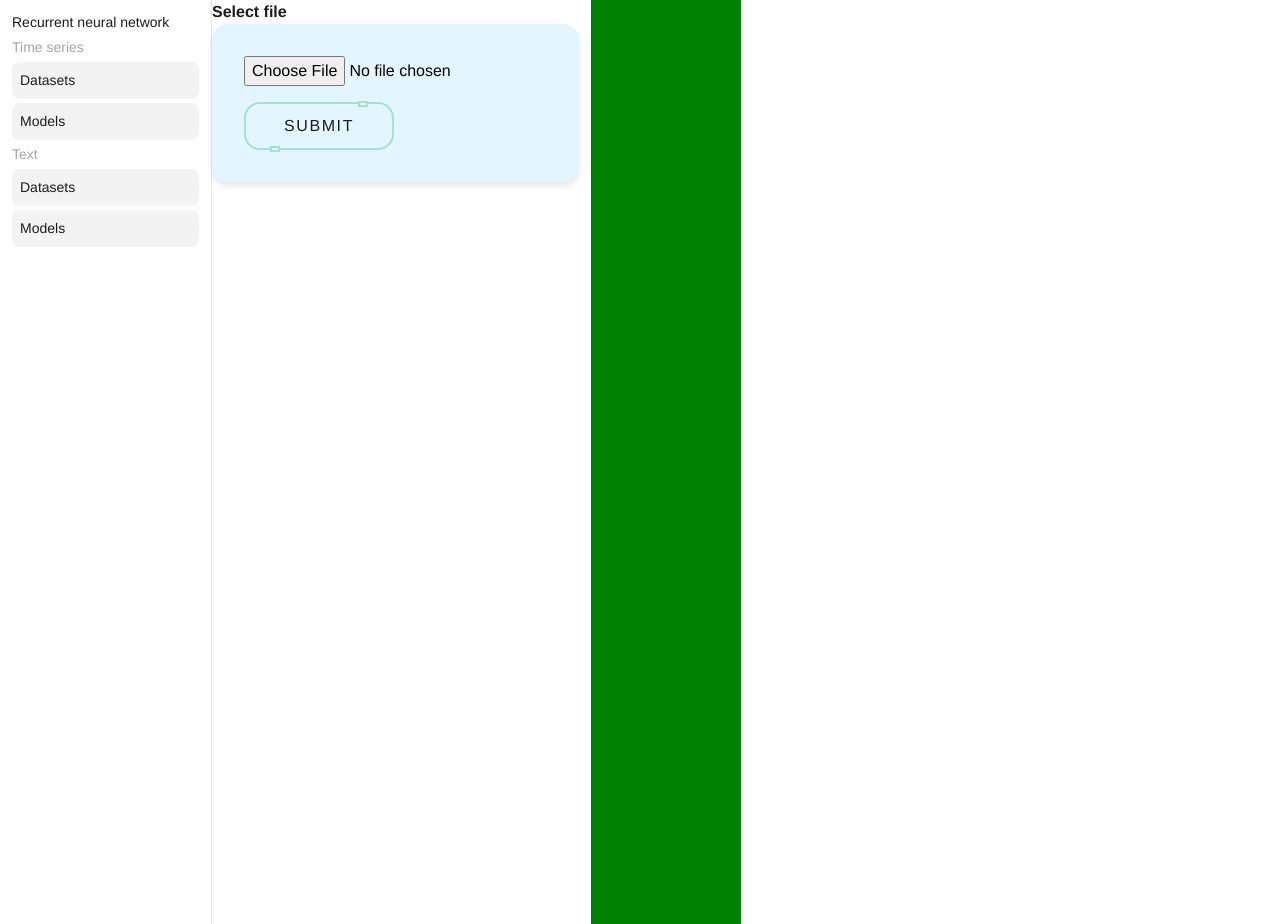
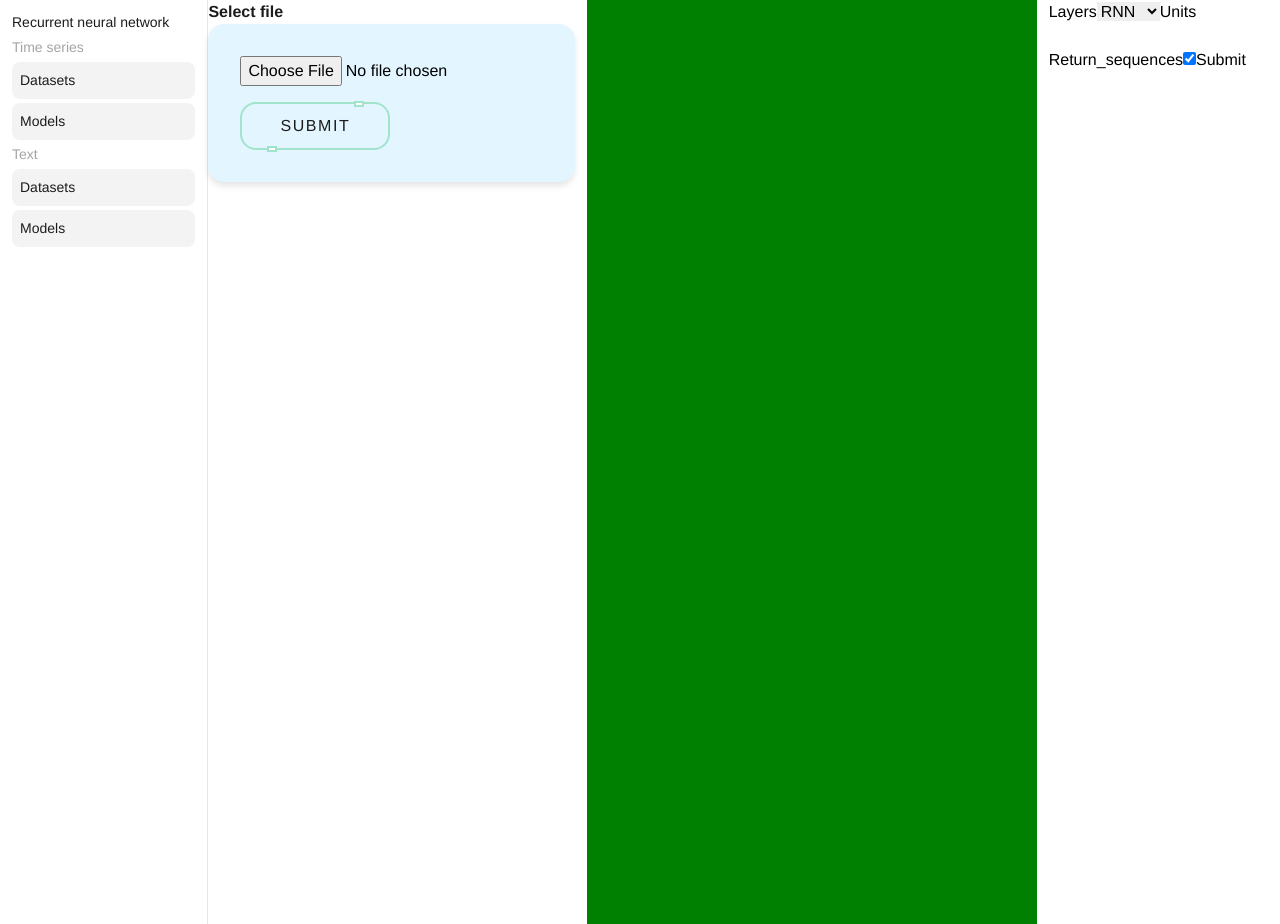
Before and after one commit to kuzmaarek1/RNN, a React (Create React App) app in the folder app/: page / in a window 1280 px wide. Built offline with nearby package versions, Linux system fonts and the light colour scheme.

Commit message:
Add form to create models

```diff
--- a/app/src/App.js
+++ b/app/src/App.js
@@ -1,9 +1,17 @@
 import React, { useState, useRef } from "react";
 import { AnimatePresence, motion } from "framer-motion";
 import { parse } from "papaparse";
+import { useForm } from "react-hook-form";
 import Plot from "react-plotly.js";
 
 const App = () => {
+  const {
+    register,
+    handleSubmit,
+    watch,
+    formState: { errors },
+  } = useForm();
+
   const fileInputRef = useRef(null);
   const selectXLabelRef = useRef(null);
   const [csvData, setCsvData] = useState(null);
@@ -11,6 +19,7 @@
   const [XLabel, setXLabel] = useState(); //sort
   const [YLabels, setYLabels] = useState([]);
   const [selectedId, setSelectedId] = useState(null);
+
   const chartData = csvData?.map((row, index) => {
     const value = parseFloat(row[selectedId]);
     return {
@@ -42,6 +51,10 @@
     if (selectedId && !event.target.closest(".animate-presence")) {
       setSelectedId(null);
     }
+  };
+
+  const onSubmit = (data) => {
+    console.log(data); // Wyświetlenie danych w konsoli
   };
 
   return (
@@ -147,12 +160,32 @@
           </motion.div>
         )}
       </AnimatePresence>
+      <form onSubmit={handleSubmit(onSubmit)}>
+        <label htmlFor="layers">Layers</label>
+        <select
+          id="layers"
+          name="layers"
+          {...register("layers")}
+          defaultValue="RNN"
+        >
+          <option value="RNN">RNN</option>
+          <option value="LSTM">LSTM</option>
+          <option value="GRU">GRU</option>
+        </select>
+        <label htmlFor="units">Units</label>
+        <input type="number" id="units" name="units" {...register("units")} />
+        <label htmlFor="returnSequences">Return_sequences</label>
+        <input
+          type="checkbox"
+          id="returnSequences"
+          name="returnSequences"
+          {...register("returnSequences")}
+          defaultChecked={true}
+        />
+        <input type="submit" />
+      </form>
     </div>
   );
 };
 
 export default App;
-/*button-hover:before:w-[6px] button-hover:before:left-[calc(50% - 3px) button-hover:before:delay-[0s,0.5s] button-hover:before:box-shadow-button
-            before:delay-[0.5s,0s] before:box-shadow-span
-            absolute inset-0 block
-*/
```
